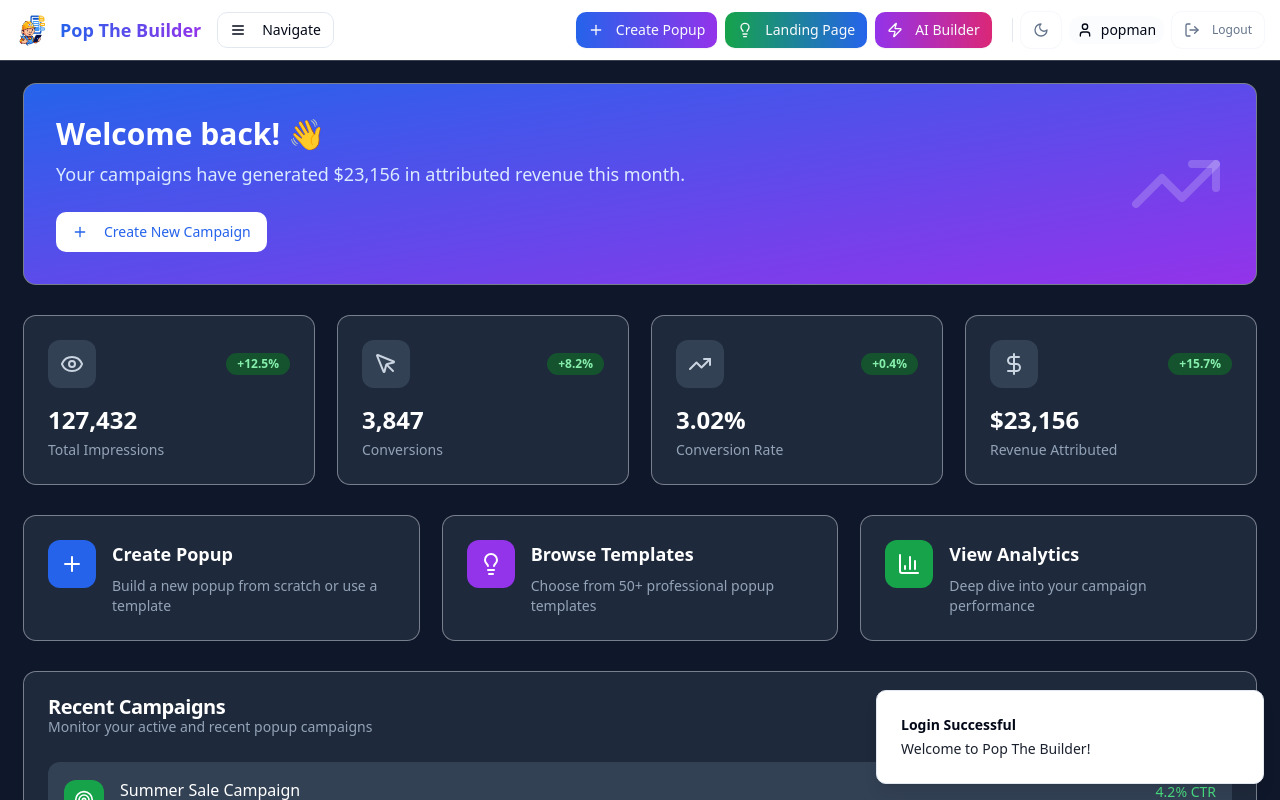
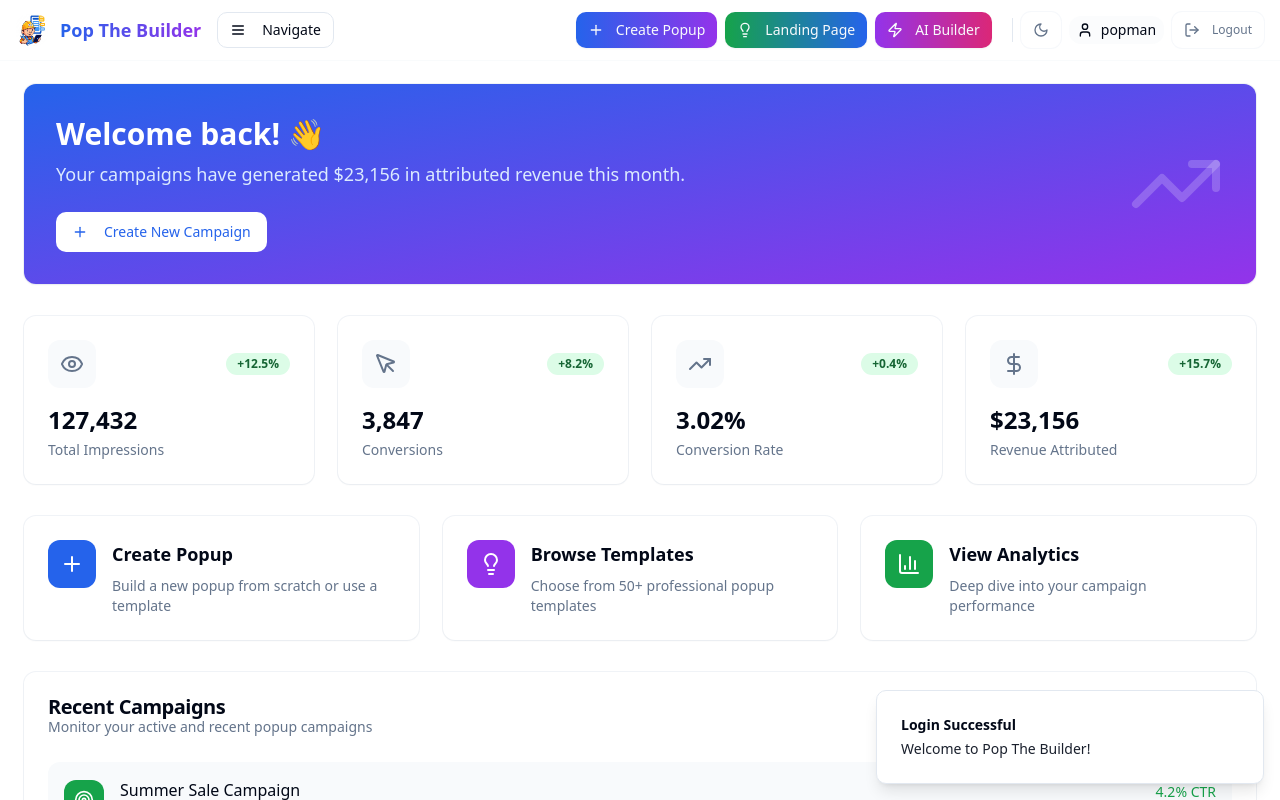
Before and after one commit to Supremedemo/pop-the-growth-engine-04, a React (Vite) app: page / in a window 1280 px wide. Both pictures are taken after a click on the button "Sign In". Shown: the top 800 px of the page. Built offline with nearby package versions, Linux system fonts and the light colour scheme.

Commit message:
Fix: Dashboard theme based on mode
Ensure the dashboard uses light theme in light mode and dark theme in dark mode.

```diff
--- a/src/components/Dashboard.tsx
+++ b/src/components/Dashboard.tsx
@@ -66,7 +66,7 @@ export const Dashboard = ({ onNavigate }: DashboardProps) => {
   ];
 
   return (
-    <div className="min-h-screen bg-slate-900 text-white">
+    <div className="min-h-screen bg-background">
       <div className="max-w-7xl mx-auto p-6">
         {/* Welcome Section */}
         <div className="mb-8">
@@ -99,25 +99,25 @@ export const Dashboard = ({ onNavigate }: DashboardProps) => {
         {/* Stats Grid */}
         <div className="grid grid-cols-1 md:grid-cols-2 lg:grid-cols-4 gap-6 mb-8">
           {stats.map((stat, index) => (
-            <Card key={index} className="bg-slate-800 border-slate-700">
+            <Card key={index} className="bg-card border-border">
               <CardContent className="p-6">
                 <div className="flex items-center justify-between mb-4">
-                  <div className="w-12 h-12 bg-slate-700 rounded-lg flex items-center justify-center">
-                    <stat.icon className="w-6 h-6 text-slate-300" />
+                  <div className="w-12 h-12 bg-muted rounded-lg flex items-center justify-center">
+                    <stat.icon className="w-6 h-6 text-muted-foreground" />
                   </div>
                   <Badge
                     variant="secondary"
                     className={`text-xs ${
                       stat.changeType === 'positive'
-                        ? 'bg-green-900 text-green-300'
-                        : 'bg-red-900 text-red-300'
+                        ? 'bg-green-100 text-green-800 dark:bg-green-900 dark:text-green-300'
+                        : 'bg-red-100 text-red-800 dark:bg-red-900 dark:text-red-300'
                     }`}
                   >
                     {stat.change}
                   </Badge>
                 </div>
-                <h3 className="text-2xl font-bold text-white mb-1">{stat.value}</h3>
-                <p className="text-sm text-slate-400">{stat.title}</p>
+                <h3 className="text-2xl font-bold text-foreground mb-1">{stat.value}</h3>
+                <p className="text-sm text-muted-foreground">{stat.title}</p>
               </CardContent>
             </Card>
           ))}
@@ -128,7 +128,7 @@ export const Dashboard = ({ onNavigate }: DashboardProps) => {
           {quickActions.map((action, index) => (
             <Card
               key={index}
-              className="bg-slate-800 border-slate-700 cursor-pointer hover:bg-slate-750 transition-colors"
+              className="bg-card border-border cursor-pointer hover:bg-accent/50 transition-colors"
               onClick={action.action}
             >
               <CardContent className="p-6">
@@ -141,8 +141,8 @@ export const Dashboard = ({ onNavigate }: DashboardProps) => {
                     <action.icon className="w-6 h-6 text-white" />
                   </div>
                   <div className="flex-1">
-                    <h3 className="text-lg font-semibold text-white mb-2">{action.title}</h3>
-                    <p className="text-sm text-slate-400">{action.description}</p>
+                    <h3 className="text-lg font-semibold text-foreground mb-2">{action.title}</h3>
+                    <p className="text-sm text-muted-foreground">{action.description}</p>
                   </div>
                 </div>
               </CardContent>
@@ -151,18 +151,18 @@ export const Dashboard = ({ onNavigate }: DashboardProps) => {
         </div>
 
         {/* Recent Campaigns Section */}
-        <Card className="bg-slate-800 border-slate-700">
+        <Card className="bg-card border-border">
           <CardHeader className="flex flex-row items-center justify-between">
             <div>
-              <CardTitle className="text-white">Recent Campaigns</CardTitle>
-              <CardDescription className="text-slate-400">
+              <CardTitle className="text-foreground">Recent Campaigns</CardTitle>
+              <CardDescription className="text-muted-foreground">
                 Monitor your active and recent popup campaigns
               </CardDescription>
             </div>
             <Button
               variant="outline"
               size="sm"
-              className="border-slate-600 text-slate-300 hover:bg-slate-700"
+              className="border-border text-muted-foreground hover:bg-accent"
               onClick={() => onNavigate("campaigns")}
             >
               View All
@@ -170,51 +170,51 @@ export const Dashboard = ({ onNavigate }: DashboardProps) => {
           </CardHeader>
           <CardContent>
             <div className="space-y-4">
-              <div className="flex items-center justify-between p-4 bg-slate-700 rounded-lg">
+              <div className="flex items-center justify-between p-4 bg-muted rounded-lg">
                 <div className="flex items-center space-x-4">
                   <div className="w-10 h-10 bg-green-600 rounded-lg flex items-center justify-center">
                     <Target className="w-5 h-5 text-white" />
                   </div>
                   <div>
-                    <h4 className="font-medium text-white">Summer Sale Campaign</h4>
-                    <p className="text-sm text-slate-400">Active • 2,341 impressions today</p>
+                    <h4 className="font-medium text-foreground">Summer Sale Campaign</h4>
+                    <p className="text-sm text-muted-foreground">Active • 2,341 impressions today</p>
                   </div>
                 </div>
                 <div className="text-right">
-                  <p className="text-sm font-medium text-green-400">4.2% CTR</p>
-                  <p className="text-xs text-slate-400">$1,234 revenue</p>
+                  <p className="text-sm font-medium text-green-600 dark:text-green-400">4.2% CTR</p>
+                  <p className="text-xs text-muted-foreground">$1,234 revenue</p>
                 </div>
               </div>
 
-              <div className="flex items-center justify-between p-4 bg-slate-700 rounded-lg">
+              <div className="flex items-center justify-between p-4 bg-muted rounded-lg">
                 <div className="flex items-center space-x-4">
                   <div className="w-10 h-10 bg-blue-600 rounded-lg flex items-center justify-center">
                     <Users className="w-5 h-5 text-white" />
                   </div>
                   <div>
-                    <h4 className="font-medium text-white">Newsletter Signup</h4>
-                    <p className="text-sm text-slate-400">Active • 1,823 impressions today</p>
+                    <h4 className="font-medium text-foreground">Newsletter Signup</h4>
+                    <p className="text-sm text-muted-foreground">Active • 1,823 impressions today</p>
                   </div>
                 </div>
                 <div className="text-right">
-                  <p className="text-sm font-medium text-green-400">6.8% CTR</p>
-                  <p className="text-xs text-slate-400">234 signups</p>
+                  <p className="text-sm font-medium text-green-600 dark:text-green-400">6.8% CTR</p>
+                  <p className="text-xs text-muted-foreground">234 signups</p>
                 </div>
               </div>
 
-              <div className="flex items-center justify-between p-4 bg-slate-700 rounded-lg">
+              <div className="flex items-center justify-between p-4 bg-muted rounded-lg">
                 <div className="flex items-center space-x-4">
                   <div className="w-10 h-10 bg-purple-600 rounded-lg flex items-center justify-center">
                     <Zap className="w-5 h-5 text-white" />
                   </div>
                   <div>
-                    <h4 className="font-medium text-white">Exit Intent Offer</h4>
-                    <p className="text-sm text-slate-400">Paused • Last active 2 days ago</p>
+                    <h4 className="font-medium text-foreground">Exit Intent Offer</h4>
+                    <p className="text-sm text-muted-foreground">Paused • Last active 2 days ago</p>
                   </div>
                 </div>
                 <div className="text-right">
-                  <p className="text-sm font-medium text-slate-400">2.1% CTR</p>
-                  <p className="text-xs text-slate-400">$567 revenue</p>
+                  <p className="text-sm font-medium text-muted-foreground">2.1% CTR</p>
+                  <p className="text-xs text-muted-foreground">$567 revenue</p>
                 </div>
               </div>
             </div>
```
